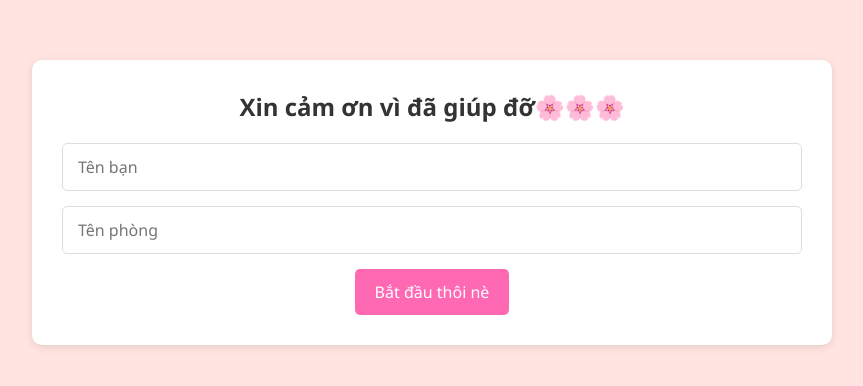
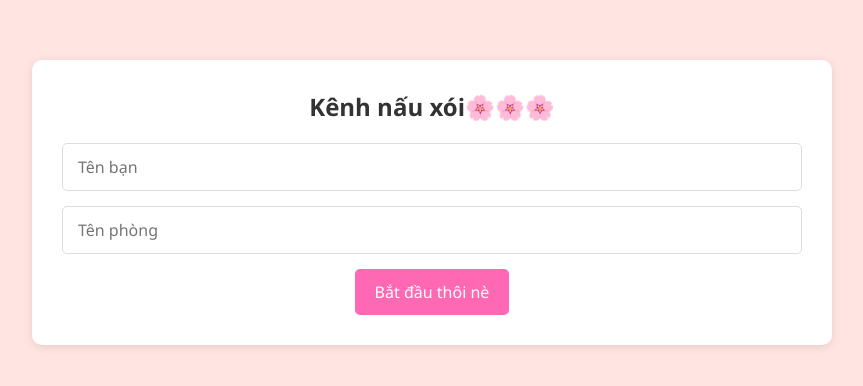
Before and after one commit to Sangnt2003/heybro, a plain HTML site: page index.html in a window 1280 px wide. Shown: the part 198-584 px from the top of the page, without its empty margins (208-1071 px from the left). Drawn offline with Linux system fonts and the light colour scheme.

Commit message:
Update index.html

```diff
--- a/index.html
+++ b/index.html
@@ -214,7 +214,7 @@
     <!-- Login Section -->
     <div class="container" id="login-section">
       <div class="login-container">
-        <h2>Xin cảm ơn vì đã giúp đỡ🌸🌸🌸</h2>
+        <h2>Kênh nấu xói🌸🌸🌸</h2>
         <div class="login-form">
           <input
             type="text"
```
